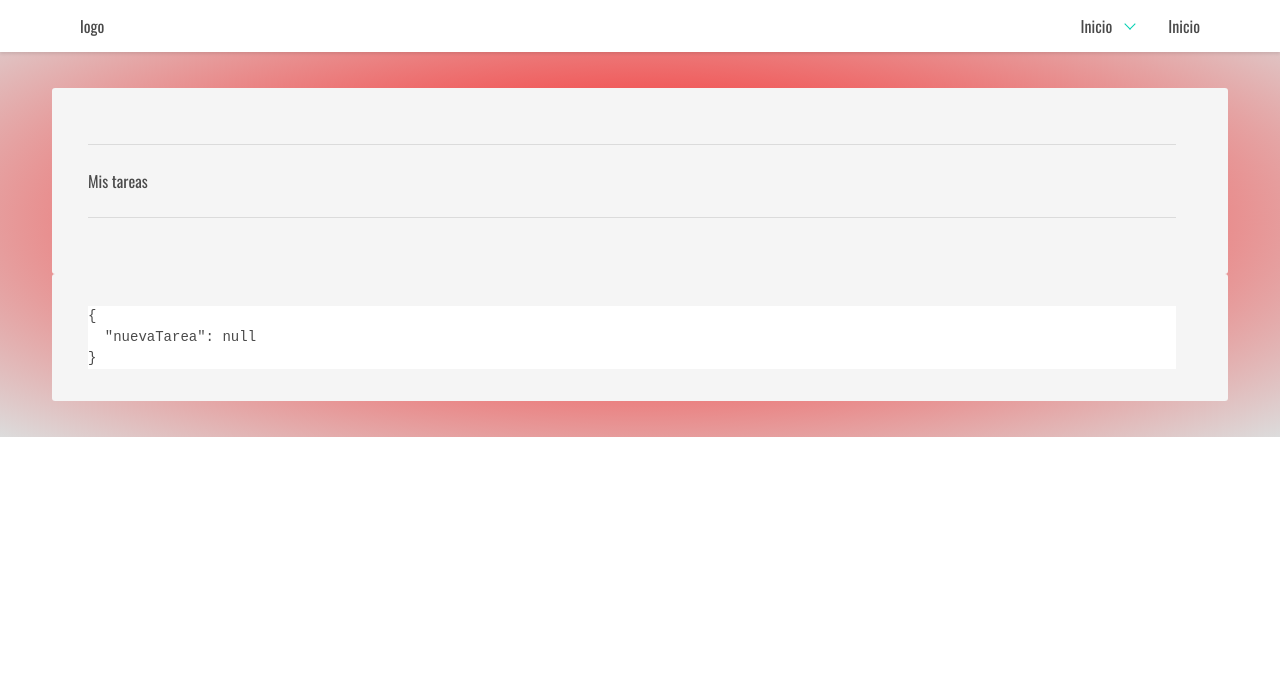
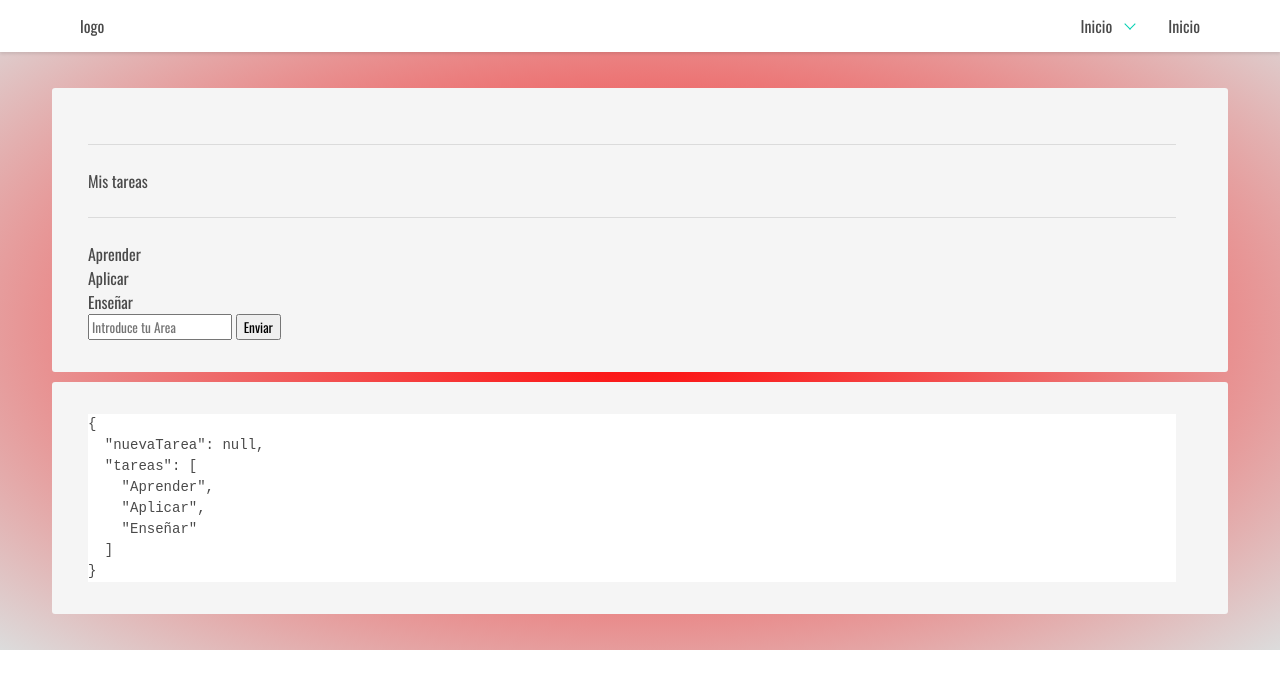
Before and after one commit to samsdial/vueBulma, a website: page src/pug/index.pug in a window 1280 px wide. Drawn offline with nearby package versions, Linux system fonts and the light colour scheme; files that its build step writes are made by us from their sources.

Commit message:
Add Class Events

```diff
--- a/docs/js/custom.js
+++ b/docs/js/custom.js
@@ -1,2 +1,2 @@
-"use strict";var vm=new Vue({el:"main",data:{nuevaTarea:null},methods:{},computed:{}});
+"use strict";var vm=new Vue({el:"main",data:{nuevaTarea:null,tareas:["Aprender","Aplicar","Enseñar"]},methods:{agregarTarea:function(){this.tareas.unshift(this.nuevaTarea),this.nuevaTarea=null}}});
 //# sourceMappingURL=custom.js.map
--- a/src/js/custom.js
+++ b/src/js/custom.js
@@ -3,11 +3,17 @@ const vm = new Vue ({
     el: 'main',
     data: {
         nuevaTarea: null,
+        tareas: [
+            'Aprender',
+            'Aplicar',
+            'Enseñar'
+        ],
     },
-    methods:{
-
+    methods: {
+         agregarTarea() {
+             //this, hace referencia a la instacia vuet
+             this.tareas.unshift(this.nuevaTarea);
+             this.nuevaTarea = null;
+         }
     },
-    computed: {
-
-    }
 });
--- a/src/pug/index.pug
+++ b/src/pug/index.pug
@@ -19,11 +19,17 @@ block content
     main
         section.section
             .container
-                .columns.notification
+                .columns.notification(style="margin-bottom: 22px;")
                     .column
                         hr
                         h2 Mis tareas
                         hr
+                        ul
+                            li(v-for="tarea in tareas")
+                                span {{ tarea }}
+                        input(type="text", placeholder="Introduce tu Area" , v-model="nuevaTarea", @keyup.enter="agregarTarea" )
+                        input(type="button", value="Enviar", @click="agregarTarea")
+            .container
                 .columns.notification
                     .column
                         pre {{ $data }}
```
Also changed, not shown: docs/index.html, 1 other file.
